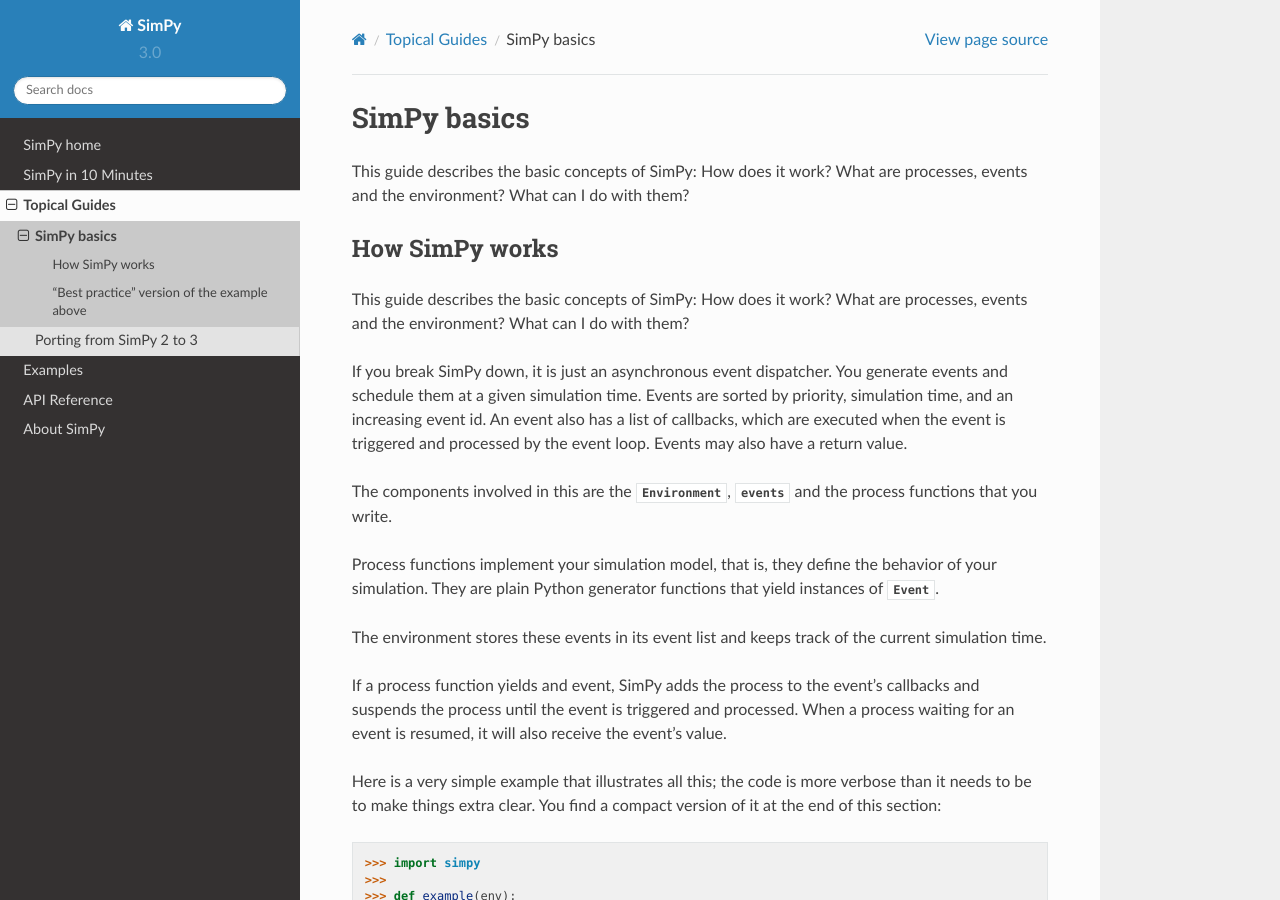
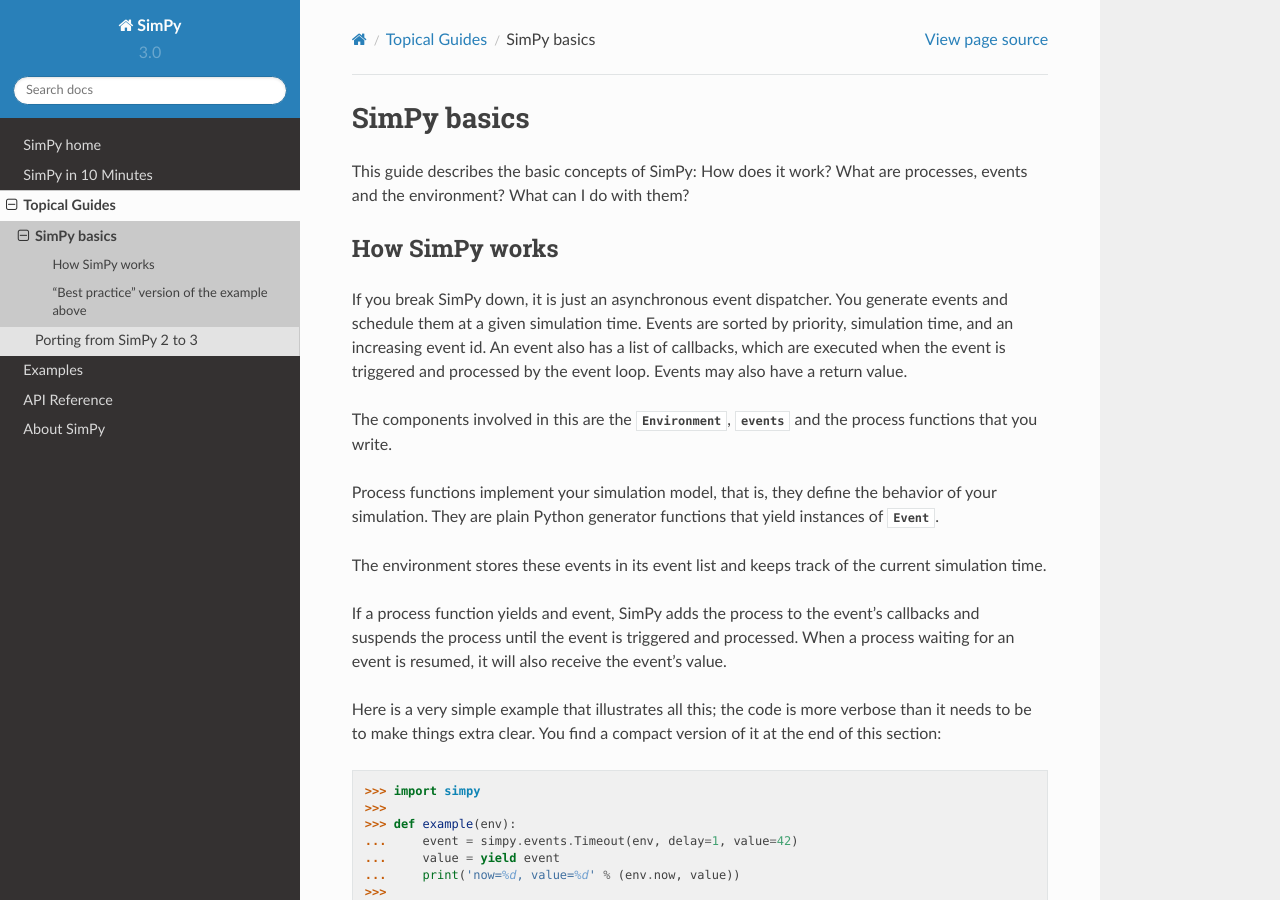
Before and after one commit to simpx/simpy, a Sphinx documentation site: the page built from docs/topical_guides/simpy_basics.rst, in a window 1280 px wide and 900 px high. Built offline with Sphinx 7.4.7 and the Read the Docs theme 2.0.0, drawn with Linux system fonts in a browser that asks for light colours; pages that are not in the unit, such as notebooks, are missing from menus.

Commit message:
Remove duplicate paragraph in simpy basics guide.

```diff
--- a/docs/topical_guides/simpy_basics.rst
+++ b/docs/topical_guides/simpy_basics.rst
@@ -8,9 +8,6 @@
 
 How SimPy works
 ===============
-
-This guide describes the basic concepts of SimPy: How does it work? What are
-processes, events and the environment? What can I do with them?
 
 If you break SimPy down, it is just an asynchronous event dispatcher. You
 generate events and schedule them at a given simulation time. Events are sorted
```
